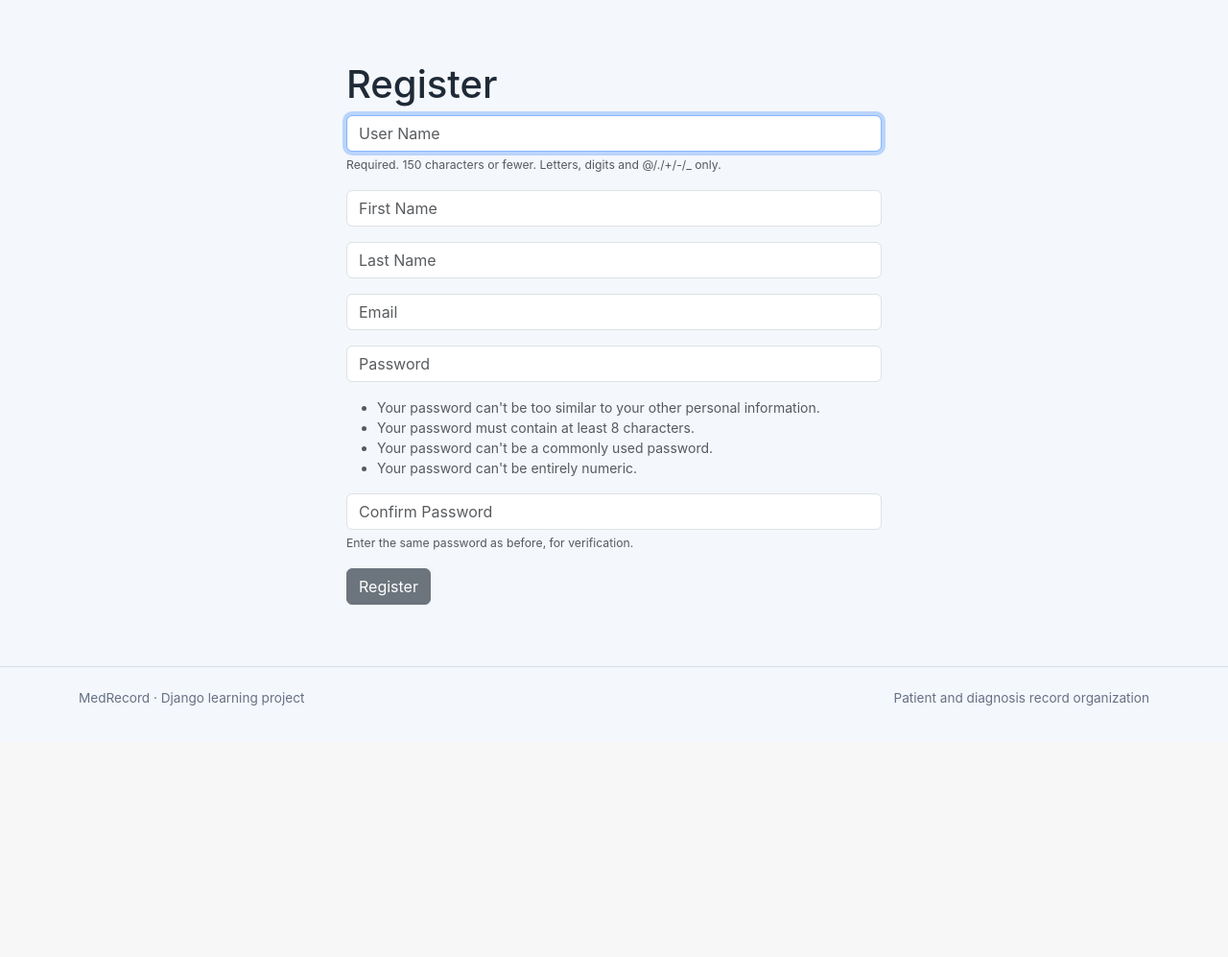
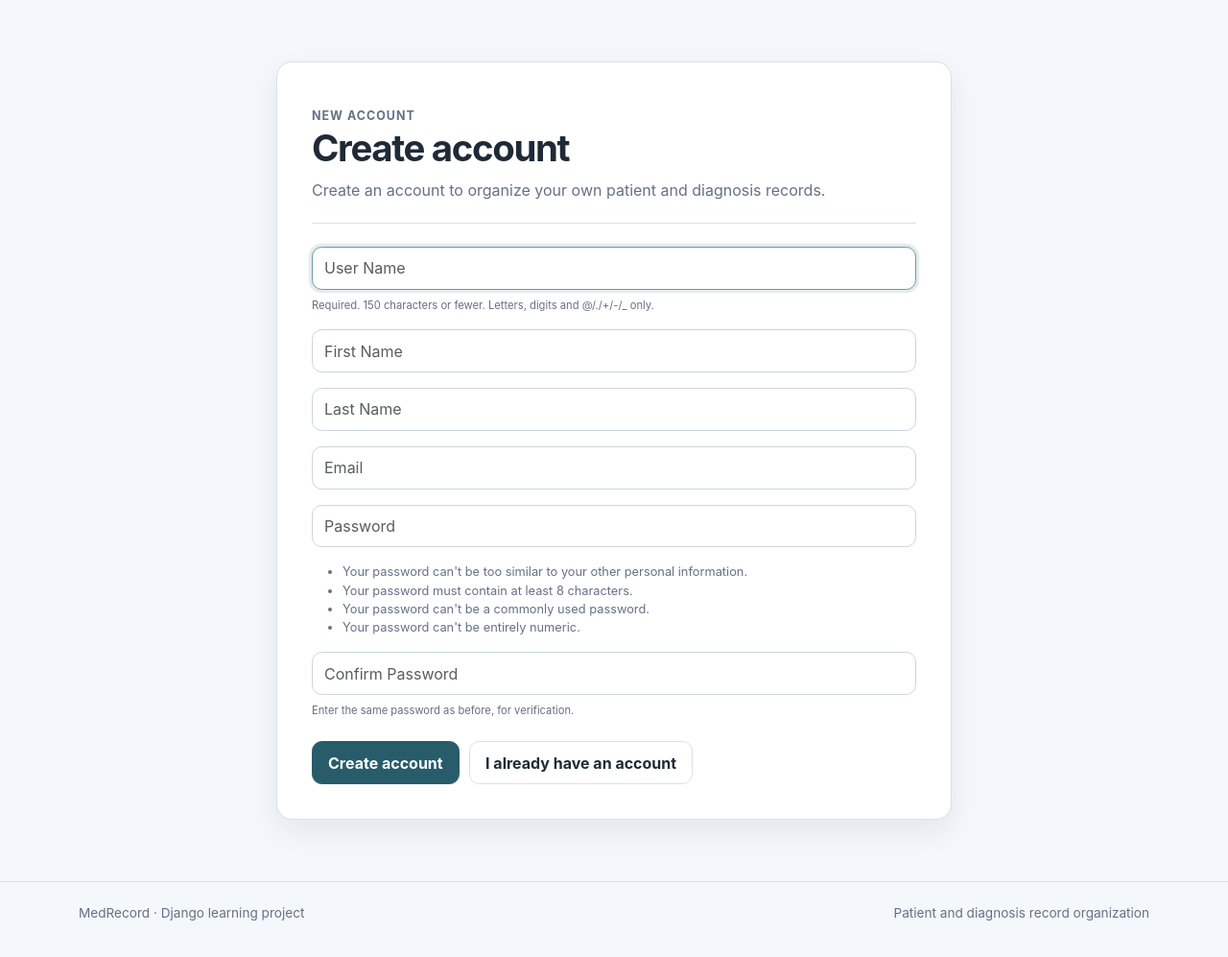
Before and after one commit to enrique28-ai/Medrecord, a Django app: page /signup/ in a window 1280 px wide. Shown: the part 71-1068 px from the top of the page at 96% size. Before the commit the page ends 806 px from the top, so only its background shows below. Run offline with Django 5.2, Linux system fonts and the light colour scheme.

Commit message:
style: improve account registration page

```diff
--- a/medregister/templates/signup.html
+++ b/medregister/templates/signup.html
@@ -1,22 +1,22 @@
 {% extends 'base.html' %}
+{% block title %}Create account · MedRecord{% endblock %}
 {% block content %}
-<div class="col-md-6 offset-md-3">
-    <h1>Register</h1>
-    <form method="post" action="{% url 'signup' %}">
-        {% csrf_token %}
-        {% if form.errors %}
-<div class="alert alert-warning alert-dismissible fade show" role="alert">
-                {% for field in form %}
-                    {% if field.errors %}
-                        {{ field.errors }}
-                    {% endif %}
-                {% endfor %}
-            <button type="button" class="btn-close" data-bs-dismiss="alert" aria-label="Close"></button>
-            </div>
-        {% endif %}
-        {{ form.as_p }}
-        <button type="submit" class="btn btn-secondary">Register</button>
-        </form>
-</div>
+<section class="form-shell">
+  <div class="form-card">
+    <header class="form-card__header">
+      <p class="page-eyebrow">New account</p>
+      <h1>Create account</h1>
+      <p>Create an account to organize your own patient and diagnosis records.</p>
+    </header>
 
+    <form method="post" action="{% url 'signup' %}" class="medrecord-form">
+      {% csrf_token %}
+      {{ form.as_p }}
+      <div class="form-actions">
+        <button type="submit" class="btn-medrecord">Create account</button>
+        <a class="btn-outline-medrecord" href="{% url 'signin' %}">I already have an account</a>
+      </div>
+    </form>
+  </div>
+</section>
 {% endblock %}
```
